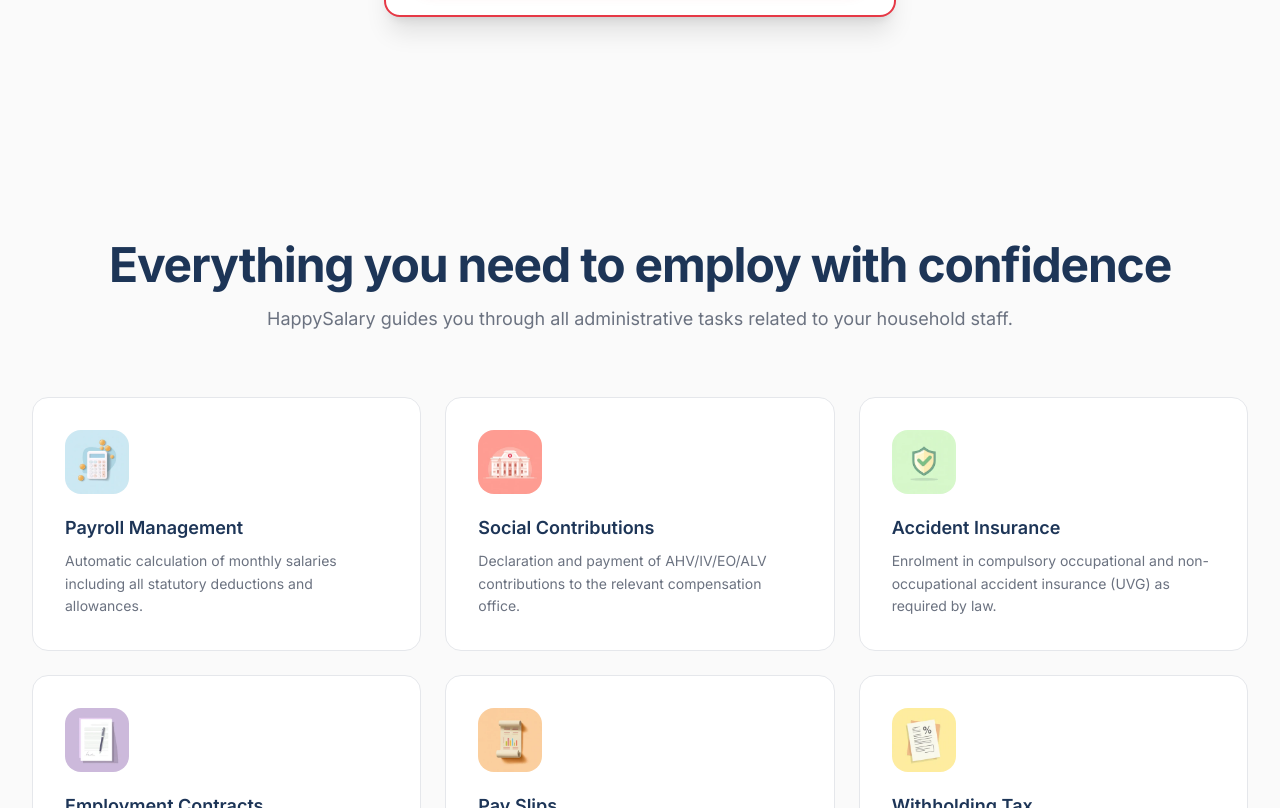
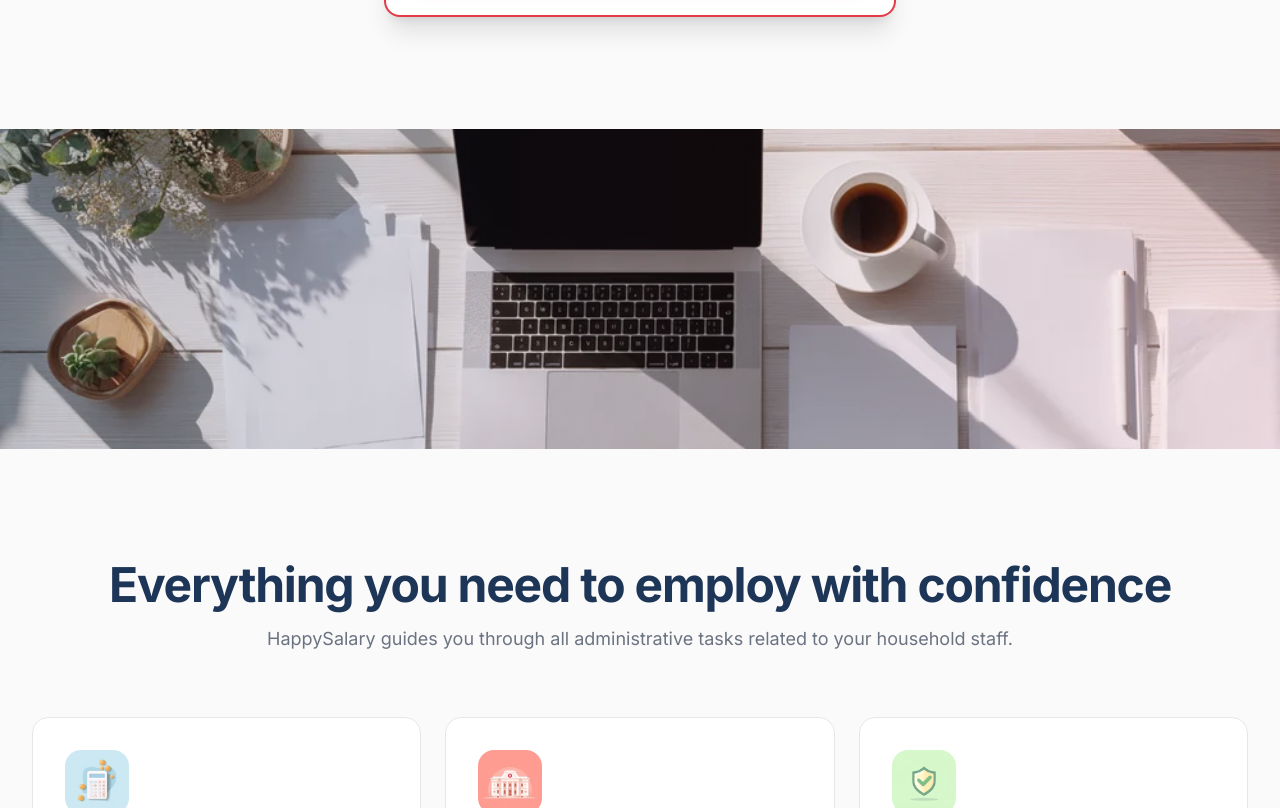
Before and after one commit to Samilice/happysalary, a Next.js app: page /en in a window 1280 px wide. Shown: the part 1632-2440 px from the top of the page. Built offline with nearby package versions, Linux system fonts and the light colour scheme.

Commit message:
fix: restore lifestyle banners on homepage
https://claude.ai/code/session_01Ls4w7fKGgkWiFQsMYud9fW

```diff
--- a/src/app/[locale]/page.tsx
+++ b/src/app/[locale]/page.tsx
@@ -7,6 +7,7 @@ import { ComparisonTable } from "@/components/sections/ComparisonTable";
 import { Testimonials } from "@/components/sections/Testimonials";
 import { PricingSection } from "@/components/sections/PricingSection";
 import { CTABanner } from "@/components/sections/CTABanner";
+import { LifestripeBanner } from "@/components/sections/LifestripeBanner";
 
 type Props = {
   params: Promise<{ locale: string }>;
@@ -21,10 +22,13 @@ export default async function HomePage({ params }: Props) {
       <Hero />
       <TrustBar />
       <PricingSection />
+      <LifestripeBanner src="/images/lifestyle/desk.webp" alt="Modern workspace" />
       <FeatureGrid />
       <ComparisonTable />
+      <LifestripeBanner src="/images/lifestyle/couple.webp" alt="Swiss couple reviewing documents" />
       <HowItWorks />
       <Testimonials />
+      <LifestripeBanner src="/images/lifestyle/woman-phone.webp" alt="Happy customer" />
       <CTABanner />
     </>
   );
```
